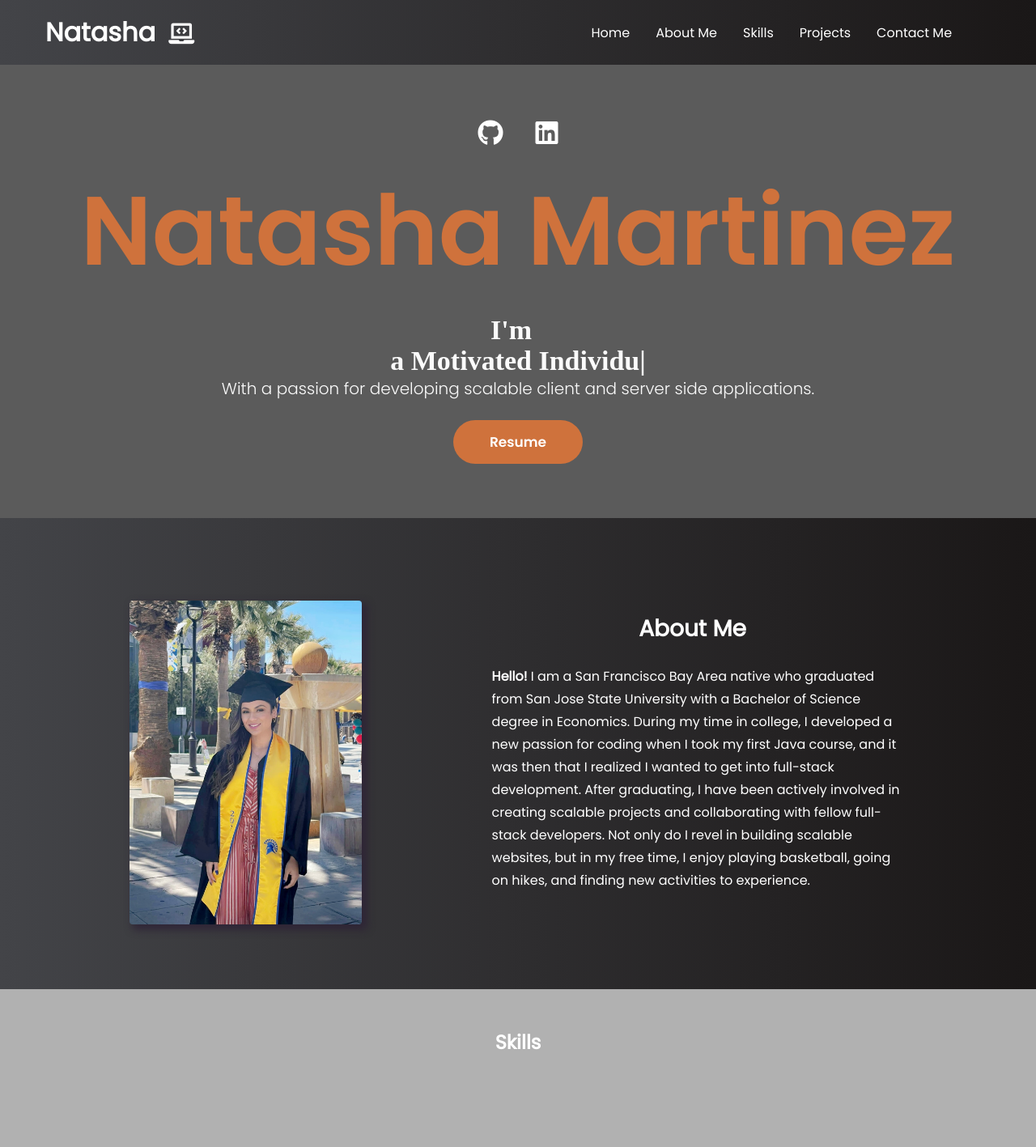
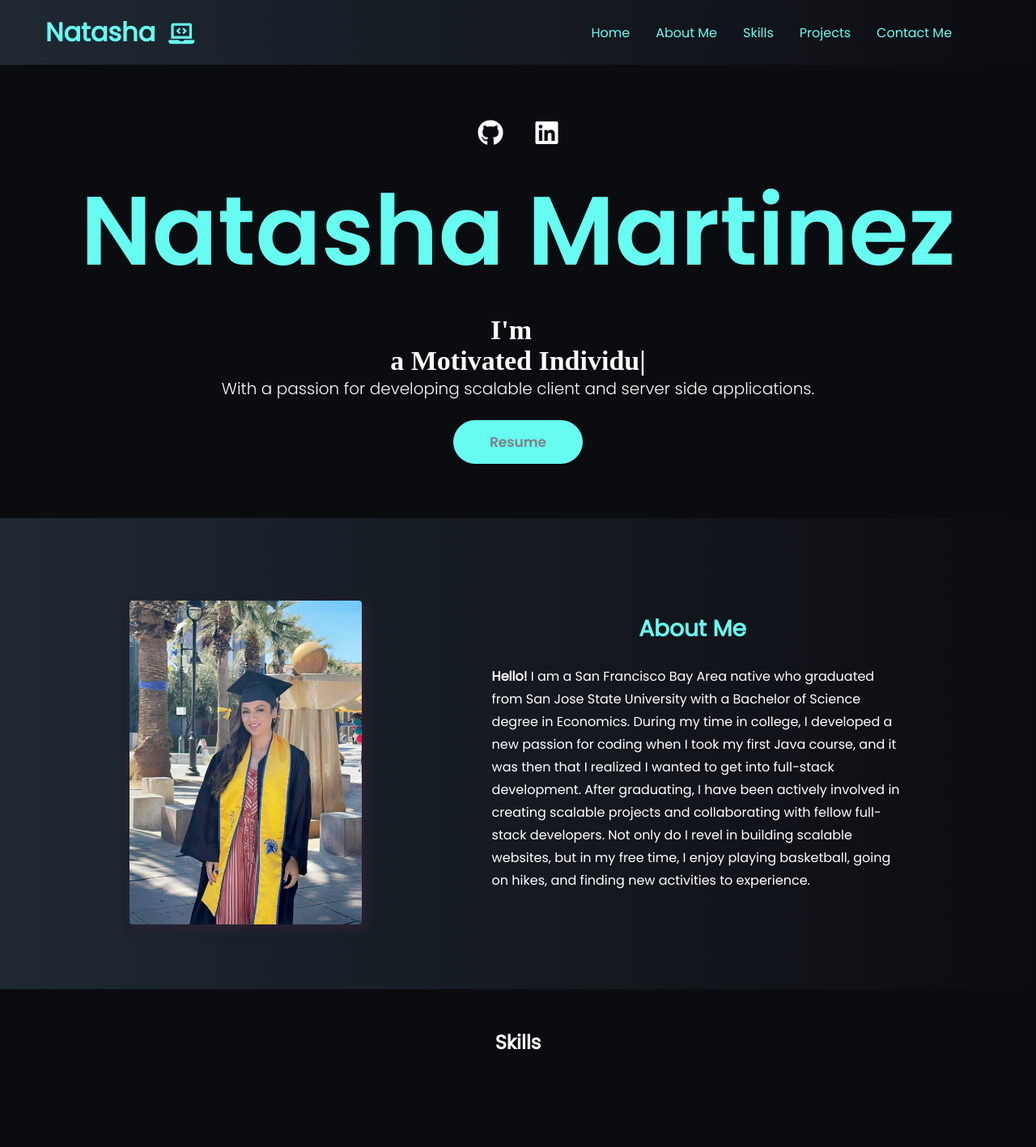
Before and after one commit to NMarti20/natasha-martinez-portfolio, a React (Create React App) app: page / in a window 1280 px wide. Shown: the top 1417 px of the page at 81% size. Built offline with nearby package versions, Linux system fonts and the light colour scheme; the HTML template or start-up script is replaced by a standard one.

Commit message:
changed website colors

```diff
--- a/src/components/AboutMe/_aboutMe.scss
+++ b/src/components/AboutMe/_aboutMe.scss
@@ -1,7 +1,8 @@
 .about {
   display: flex;
-  background: linear-gradient(90deg, rgb(67, 68, 72) 0%, rgb(26, 23, 23));
-  color: white;
+  background: linear-gradient(90deg, rgb(31, 40, 51) 0%, rgb(11, 12, 16));
+  background-color: #1f2833;
+  color: #66fcf1;
   @media (min-width: 320px) {
     flex-direction: column;
     align-items: center;
@@ -58,6 +59,7 @@
     }
   }
   &__desc {
+    color: #fff;
     @media (min-width: 320px) {
       height: 35vh;
       font-size: 12px;
--- a/src/components/Header/_header.scss
+++ b/src/components/Header/_header.scss
@@ -1,5 +1,5 @@
 .header {
-  background: linear-gradient(90deg, rgb(67, 68, 72) 0%, rgb(26, 23, 23));
+  background: linear-gradient(90deg, rgb(31, 40, 51) 0%, rgb(11, 12, 16));
   height: 80px;
   display: flex;
   justify-content: center;
@@ -19,7 +19,7 @@
   }
 
   &__logo {
-    color: #fff;
+    color: #66fcf1;
     justify-self: start;
     margin-left: 20px;
     cursor: pointer;
@@ -81,7 +81,7 @@
   }
 
   &__links {
-    color: #fff;
+    color: #66fcf1;
     padding: 0.5rem 1rem;
     text-decoration: none;
   }
--- a/src/components/Home/_home.scss
+++ b/src/components/Home/_home.scss
@@ -7,8 +7,9 @@
   width: 100%;
   height: 100%;
 
-  background: linear-gradient(rgba(50, 50, 50, 0.8), rgba(50, 50, 50, 0.8));
+  // background: linear-gradient(rgba(50, 50, 50, 0.8), rgba(50, 50, 50, 0.8));
   // url("../../assets/Home/code-background.jpeg") no-repeat;
+  background-color: #0b0c10;
   background-size: cover;
   height: 50vh;
   width: 100vw;
@@ -74,7 +75,7 @@
   }
 
   &__details-name {
-    color: #cf723c;
+    color: #66fcf1;
     font-family: "Poppins SemiBold";
     @media (min-width: 320px) {
       margin: 8px 0 0;
@@ -94,12 +95,10 @@
     }
   }
 
-
   &__details-role {
     display: flex;
     flex-direction: column;
     margin: 14px 0 24px 0;
-
   }
   &__details-role h1 {
     font-family: chalkboard;
@@ -142,8 +141,8 @@
     cursor: pointer;
     transition: 0.2s;
     font-family: "Poppins SemiBold";
-    background-color: #cf723c;;
-    color: #fff;
+    background-color: #66fcf1;
+    color: #7f8082;
     @media (min-width: 320px) {
       font-size: 13px;
       width: 100px;
--- a/src/components/Skills/_skills.scss
+++ b/src/components/Skills/_skills.scss
@@ -1,5 +1,5 @@
 .skills {
-  background-color: #b1b1b1;
+  background-color: #0b0c10;
   width: 100vw;
   height: auto;
   min-height: 100vh;
@@ -22,7 +22,7 @@
   margin: 0 auto;
   transform: translateY(80px);
   padding: 0;
-  background-color: #212329;
+  // background-color: #212329;
   height: auto;
 }
 
@@ -40,8 +40,6 @@
 }
 
 .services-cell__img {
-  // height: 275px;
-  // width: 250px;
   object-fit: cover;
   object-position: center;
 }
@@ -57,3 +55,11 @@
   clip-path: polygon(50% 0%, 100% 25%, 100% 75%, 50% 100%, 0% 75%, 0% 25%);
   z-index: 1;
 }
+
+.services-cell:hover {
+  opacity: 1;
+  transition: all 0.2s ease-in-out;
+  transform: scale(1.2);
+  z-index: 99;
+  overflow: hidden;
+}
```
